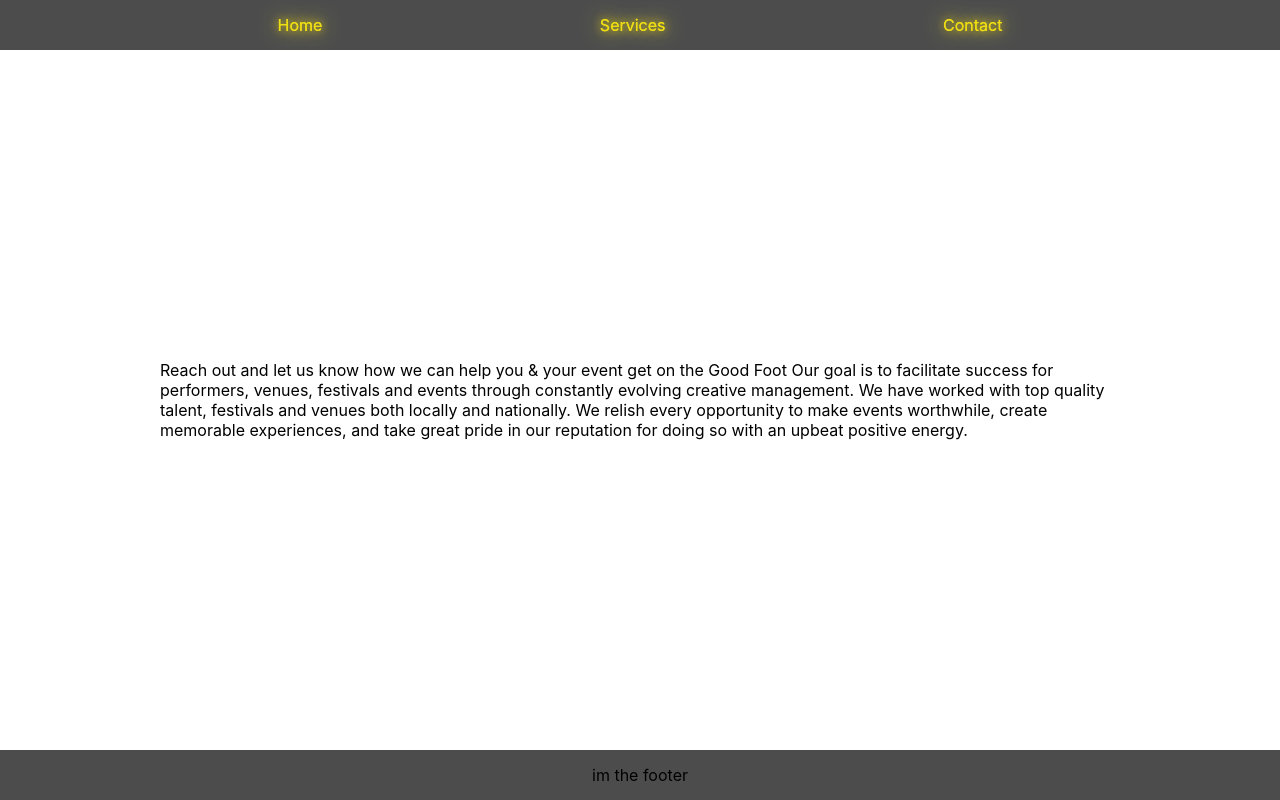
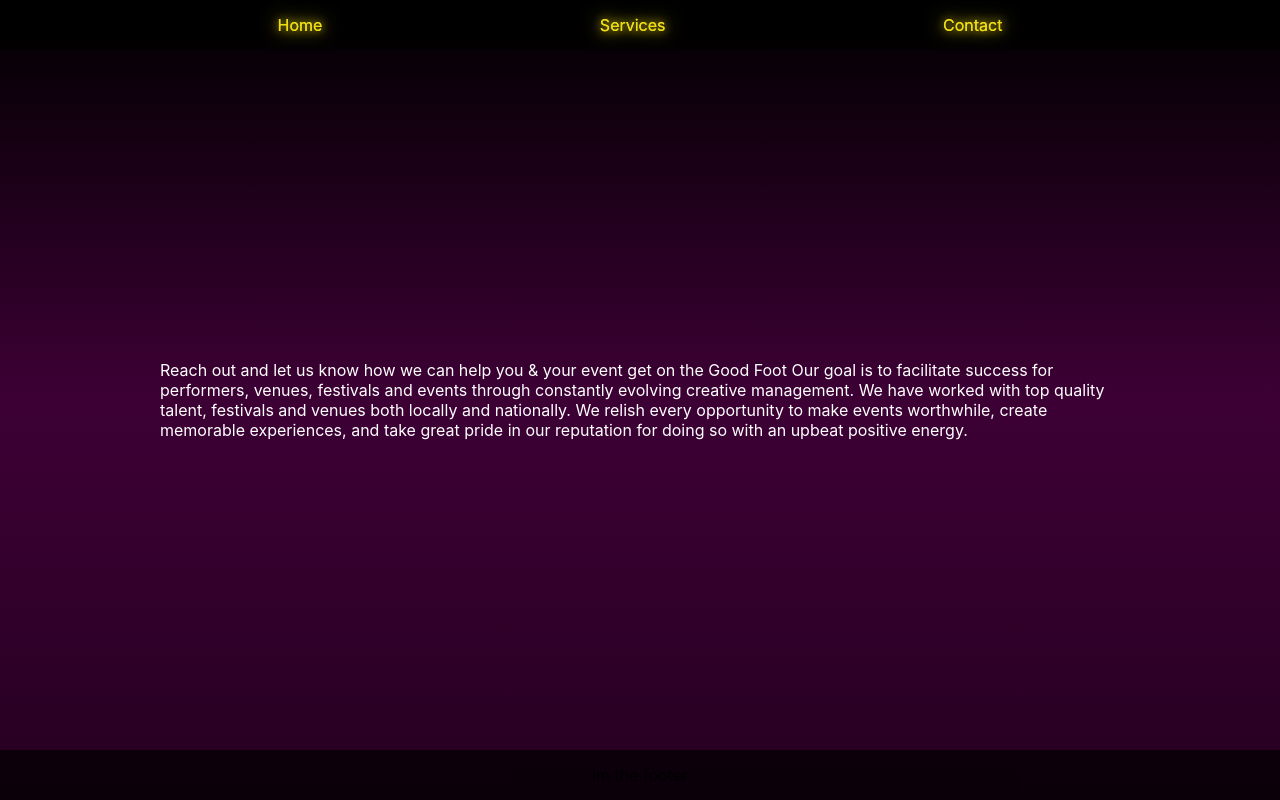
Before and after one commit to saracward/gfwebsite, a React (Create React App) app: page /contact in a window 1280 px wide. Built offline with nearby package versions, Linux system fonts and the light colour scheme.

Commit message:
test commit

```diff
--- a/src/App.css
+++ b/src/App.css
@@ -1,43 +1,5 @@
-/* .App {
-  text-align: center;
-} */
 * {
   margin: 0;
   padding: 0;
   box-sizing: border-box;
 }
-
-.App-logo {
-  height: 40vmin;
-  pointer-events: none;
-}
-
-@media (prefers-reduced-motion: no-preference) {
-  .App-logo {
-    animation: App-logo-spin infinite 20s linear;
-  }
-}
-
-.App-header {
-  background-color: #282c34;
-  min-height: 100vh;
-  display: flex;
-  flex-direction: column;
-  align-items: center;
-  justify-content: center;
-  font-size: calc(10px + 2vmin);
-  color: white;
-}
-
-.App-link {
-  color: #61dafb;
-}
-
-@keyframes App-logo-spin {
-  from {
-    transform: rotate(0deg);
-  }
-  to {
-    transform: rotate(360deg);
-  }
-}
--- a/src/styles/Contact.css
+++ b/src/styles/Contact.css
@@ -3,9 +3,17 @@
   align-items: center;
   justify-content: center;
   height: 100vh;
-  color: black;
+  background: rgb(0, 0, 0);
+  background: linear-gradient(
+    180deg,
+    rgba(0, 0, 0, 1) 0%,
+    rgba(61, 0, 53, 1) 50%,
+    rgba(38, 0, 33, 1) 100%
+  );
+  min-height: 100vh;
 }
 
 .contactdiv p {
   width: 75%;
+  color: #fff;
 }
--- a/src/styles/MusicCuration.css
+++ b/src/styles/MusicCuration.css
@@ -1,3 +1,3 @@
-.musicwords {
-  /* padding: 30px; */
-}
+/* .musicwords {
+  padding: 30px;
+} */
--- a/src/styles/Services.css
+++ b/src/styles/Services.css
@@ -10,7 +10,7 @@ p {
     rgba(61, 0, 53, 1) 50%,
     rgba(38, 0, 33, 1) 100%
   );
-  height: 100vh;
+  min-height: 100vh;
 }
 
 .serviceContainer {
```
Also changed, not shown: src/components/ProductionManagement.js (+18 -12 lines), src/components/Services.js (+12 -12 lines).
